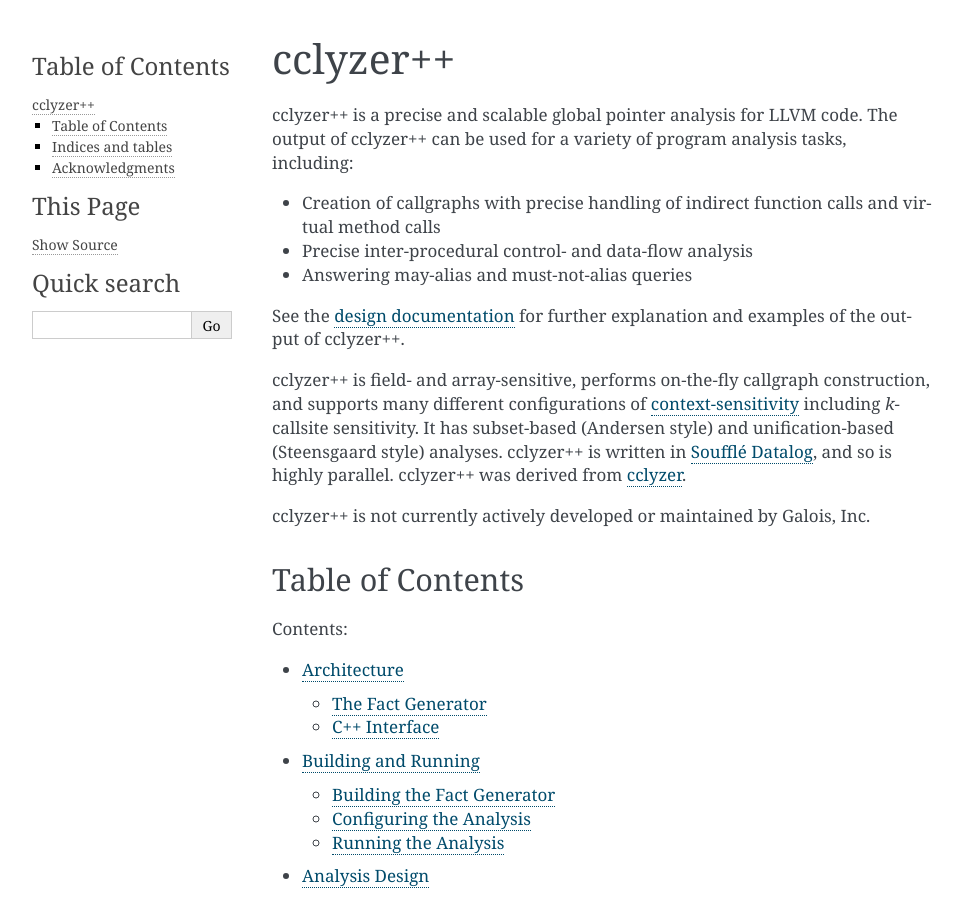
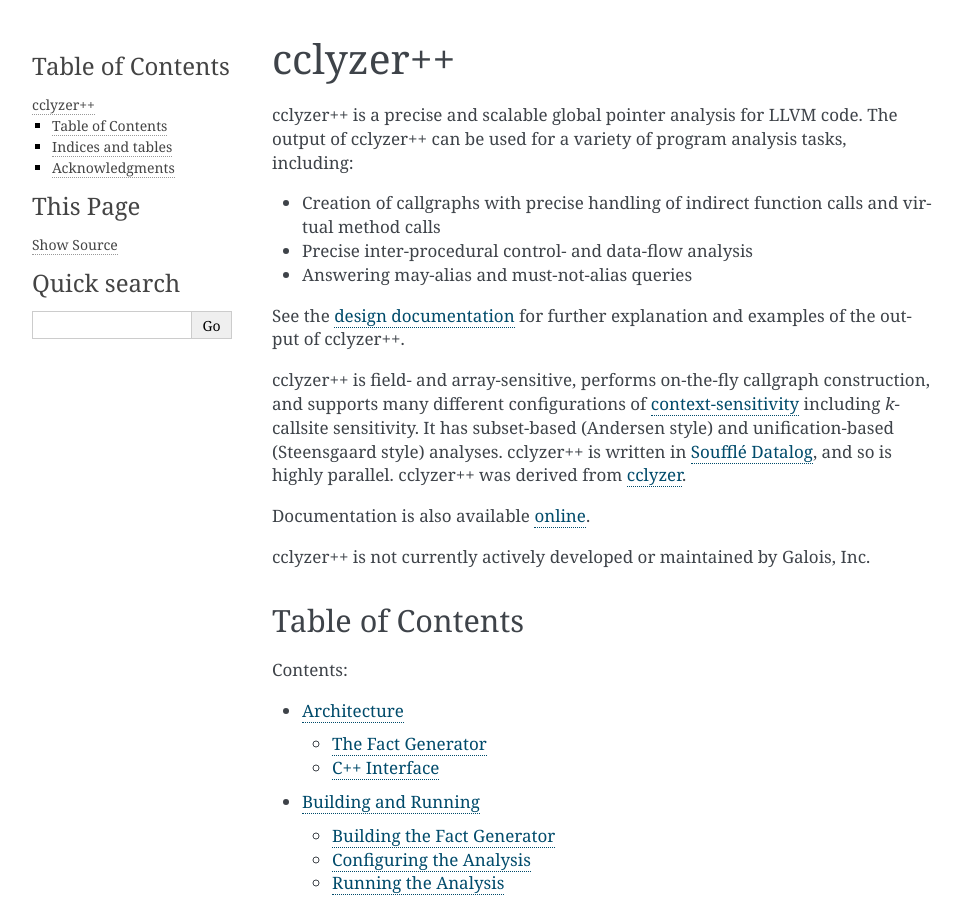
Before and after one commit to GaloisInc/cclyzerpp, a Sphinx documentation site: the page built from doc/index.rst, in a window 1280 px wide and 900 px high. Shown: the whole window, without its empty margins (148-1111 px from the left). Built offline with Sphinx 7.4.7, drawn with Linux system fonts in a browser that asks for light colours.

Commit message:
README, doc: Add online doc link

```diff
--- a/README.rst
+++ b/README.rst
@@ -21,7 +21,7 @@
 Datalog`_, and so is highly parallel. cclyzer++ was derived from `cclyzer`_.
 
 See the `documentation <doc_>`_ for more information about cczlyer++, including
-examples of its output.
+examples of its output. Documentation is also available `online`_.
 
 Acknowledgments
 ---------------
@@ -36,3 +36,4 @@
 .. _cclyzer: https://yanniss.github.io/cclyzer-sas16.pdf
 .. _Soufflé Datalog: https://souffle-lang.github.io/
 .. _doc: doc/index.rst
+.. _online: https://galoisinc.github.io/cclyzerpp
--- a/doc/index.rst
+++ b/doc/index.rst
@@ -23,6 +23,8 @@
 sensitivity. It has subset-based (Andersen style) and unification-based
 (Steensgaard style) analyses. cclyzer++ is written in `Soufflé Datalog`_, and so
 is highly parallel. cclyzer++ was derived from `cclyzer`_.
+
+Documentation is also available `online`_.
 
 cclyzer++ is not currently actively developed or maintained by Galois, Inc.
 
@@ -62,6 +64,7 @@
 
 .. _cclyzer: https://yanniss.github.io/cclyzer-sas16.pdf
 .. _Soufflé Datalog: https://souffle-lang.github.io/
+.. _online: https://galoisinc.github.io/cclyzerpp
 
 .. _run-souffle: https://souffle-lang.github.io/execute
 .. _plan: https://souffle-lang.github.io/rules#query-plan
```
